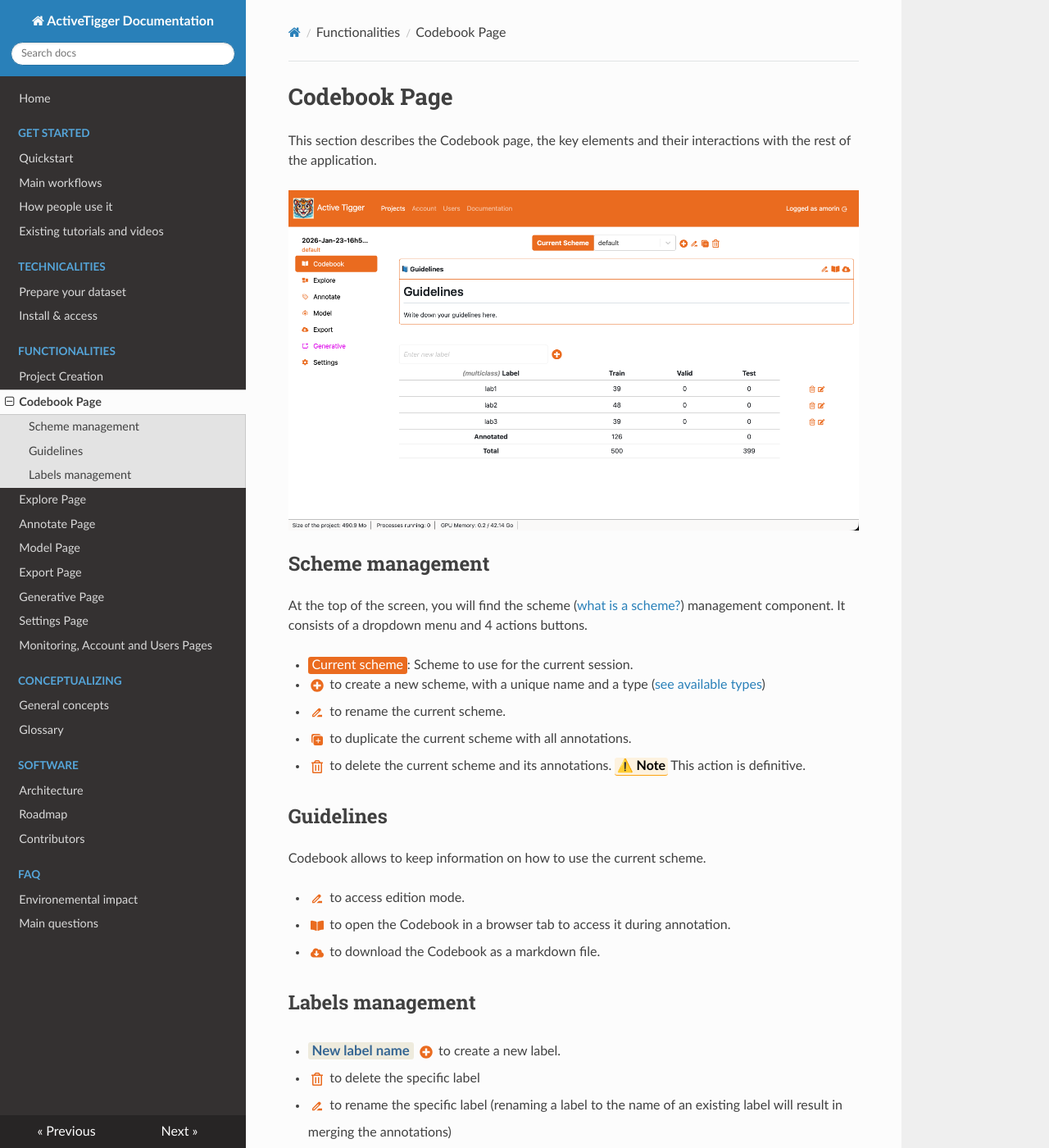
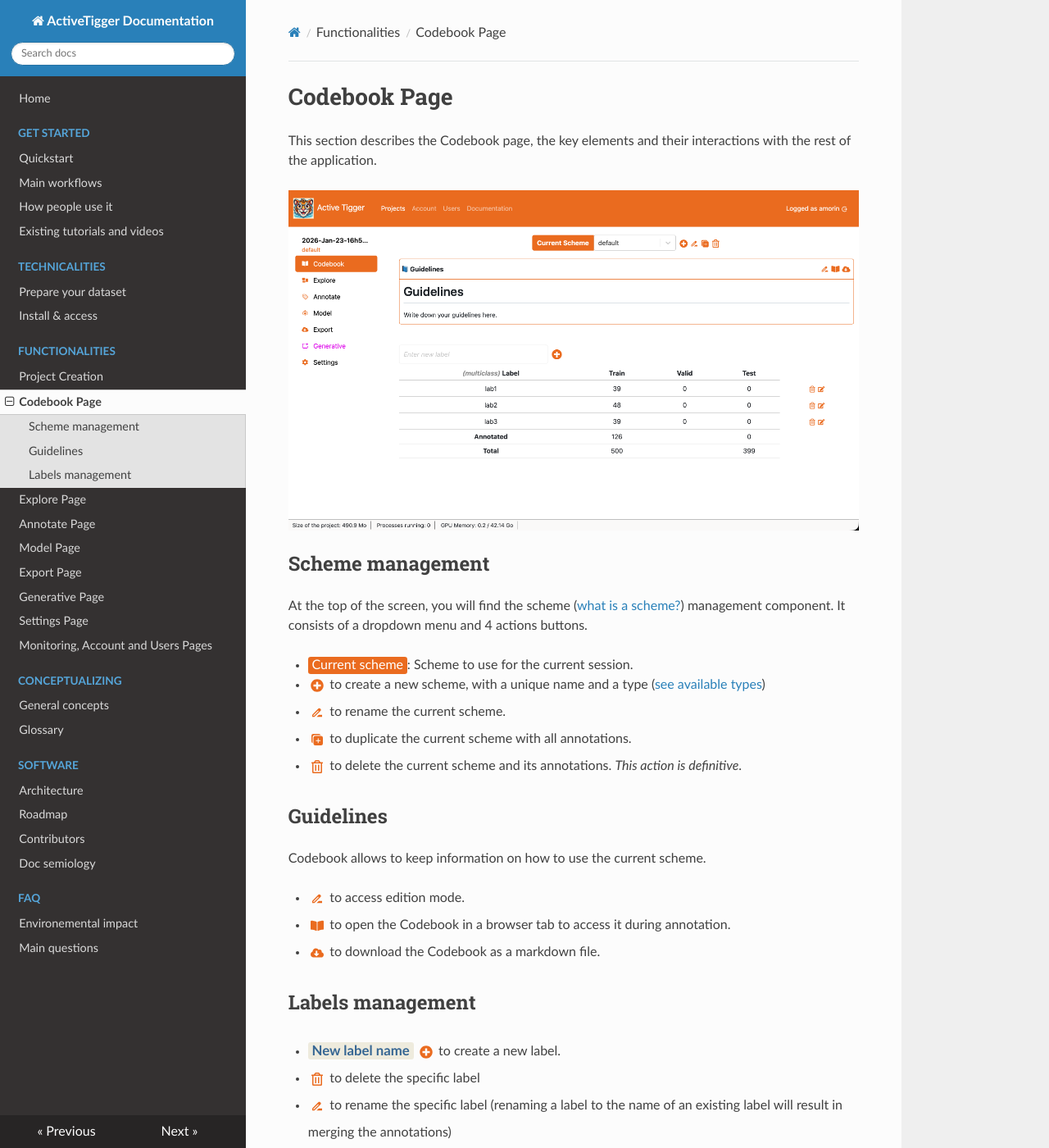
Before and after one commit to activetigger/documentation, an MkDocs documentation site: the page built from docs/functionalities/codebook.md, in a window 1280 px wide and 1400 px high. Shown: the whole window at 82% size. Built offline with MkDocs 1.6.1, drawn with Linux system fonts in a browser that asks for light colours; nearby versions of some CDN libraries.

Commit message:
update doc

```diff
--- a/docs/functionalities/codebook.md
+++ b/docs/functionalities/codebook.md
@@ -12,7 +12,7 @@
 - <span class="icon">![](../img/icons/plus.svg)</span> to create a new scheme, with a unique name and a type ([see available types](../theoretical-concepts/glossary.md#schemes))
 - <span class="icon">![](../img/icons/rename.svg)</span> to rename the current scheme.
 - <span class="icon">![](../img/icons/duplicate.svg)</span> to duplicate the current scheme with all annotations.
-- <span class="icon">![](../img/icons/delete.svg)</span> to delete the current scheme and its annotations. <span class="cwarning">⚠️ Note</span> This action is definitive.
+- <span class="icon">![](../img/icons/delete.svg)</span> to delete the current scheme and its annotations. *This action is definitive*.
 
 
 ## Guidelines
--- a/docs/style.css
+++ b/docs/style.css
@@ -79,14 +79,3 @@
         width: 60%;
     }
 }
-
-span.cwarning{
-    color:black;
-    background-color: #fca31120;
-
-    font-weight: 600;
-    border-bottom: #fca311 solid 1.5px;
-    padding: 0.15rem 0.15rem;
-    margin: 0rem;
-    border-radius: .2rem;
-}
--- a/mkdocs.yml
+++ b/mkdocs.yml
@@ -26,6 +26,7 @@
       - Architecture: software/software.md
       - Roadmap: software/roadmap.md
       - Contributors: software/contributors.md
+      - Doc semiology: software/semiology.md
   - FAQ:
       - Environemental impact: quickstart/environment.md
       - Main questions: faq/faq.md
```
Also changed, not shown: docs/functionalities/explore.md (+1 -1 lines), docs/functionalities/settings.md (+1 -1 lines), docs/software/semiology.md (added, +18 -0 lines).
